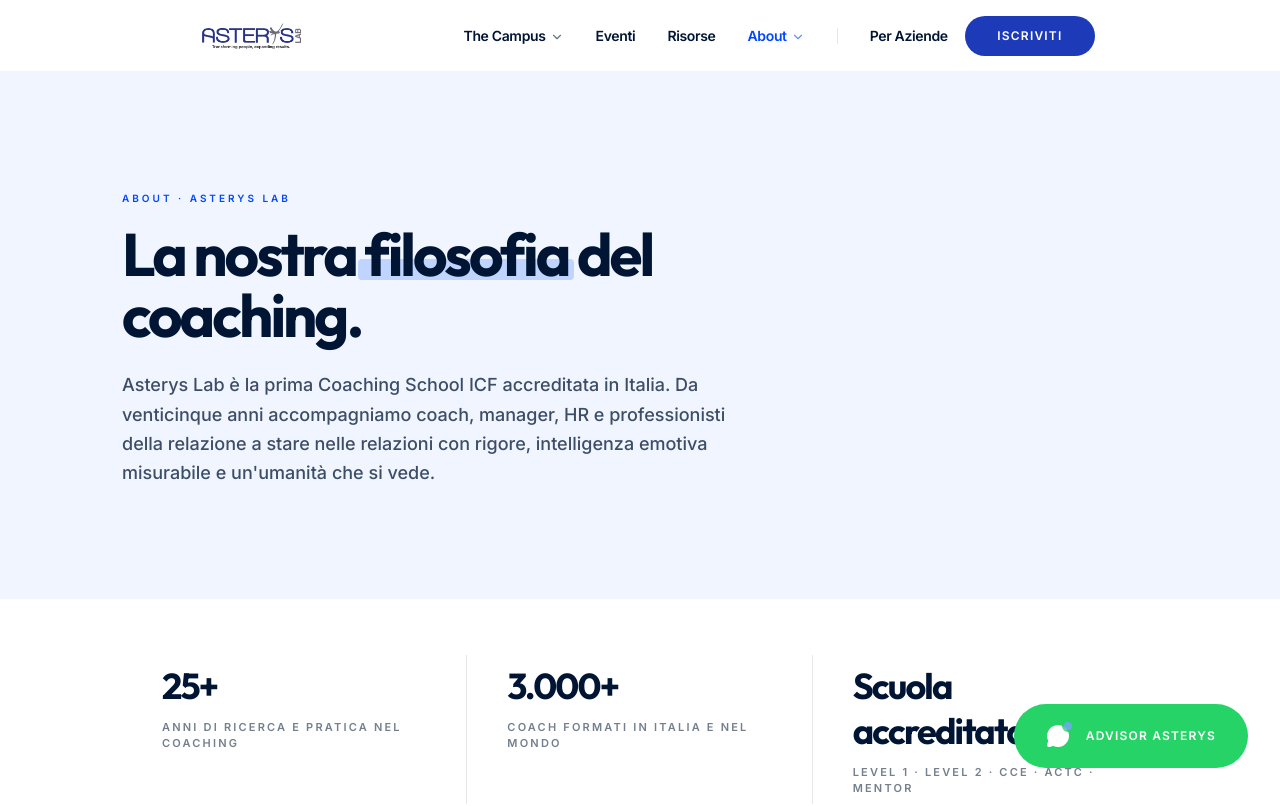
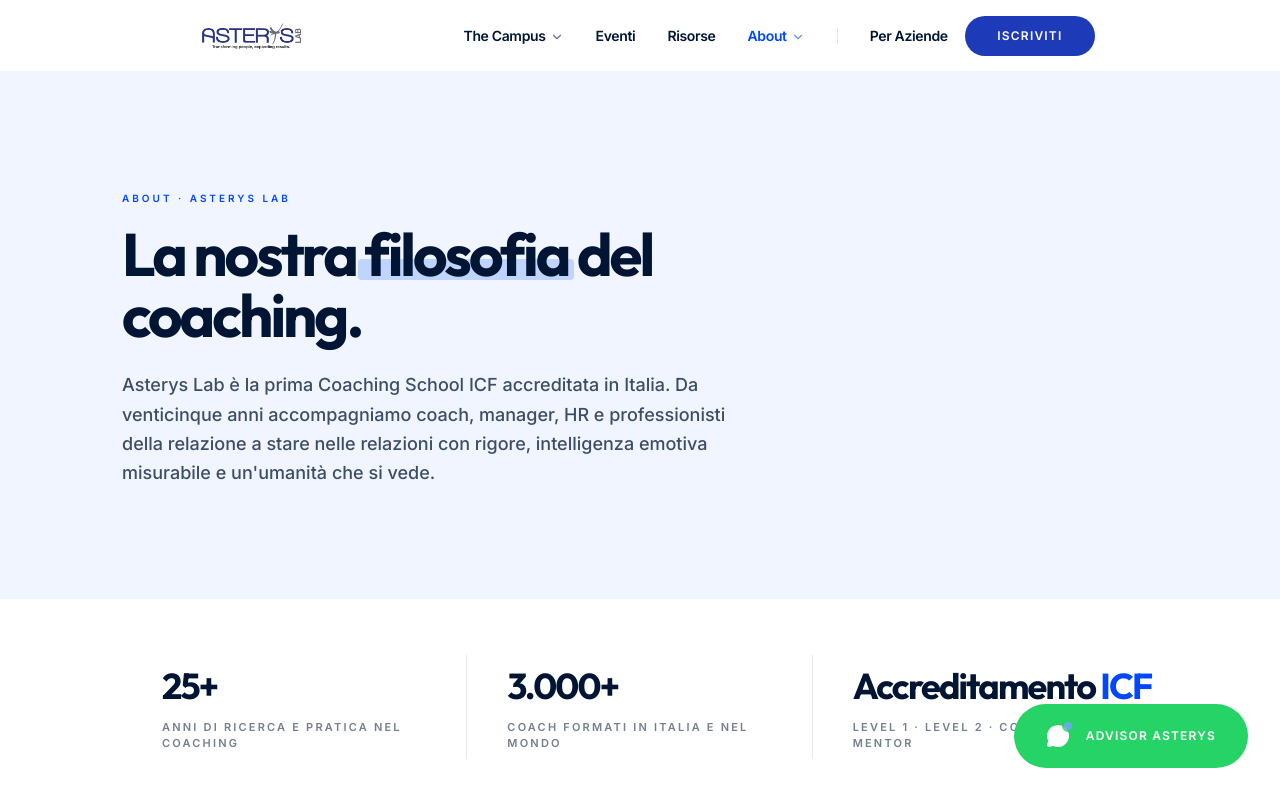
Before and after one commit to danielecolasanti22-wq/asterys-lab---scuola-di-coaching-icf, a React (Vite) app: page /about in a window 1280 px wide. Shown: the top 806 px of the page. Built offline with nearby package versions, Linux system fonts and the light colour scheme.

Commit message:
Update About.tsx

```diff
--- a/src/pages/About.tsx
+++ b/src/pages/About.tsx
@@ -162,8 +162,8 @@
               </p>
             </div>
             <div className="px-2 sm:px-6 lg:px-10 py-6 sm:py-2 text-center sm:text-left">
-              <p className="text-3xl lg:text-4xl font-display font-black tracking-tighter text-brand-navy leading-tight">
-                Scuola accreditata <span className="text-brand-accent">ICF</span>
+              <p className="text-3xl lg:text-4xl font-display font-black tracking-tighter text-brand-navy leading-tight whitespace-nowrap">
+                Accreditamento <span className="text-brand-accent">ICF</span>
               </p>
               <p className="mt-3 text-[11px] font-black uppercase tracking-[0.2em] text-brand-navy/55 leading-snug">
                 Level 1 · Level 2 · CCE · ACTC · Mentor
```
